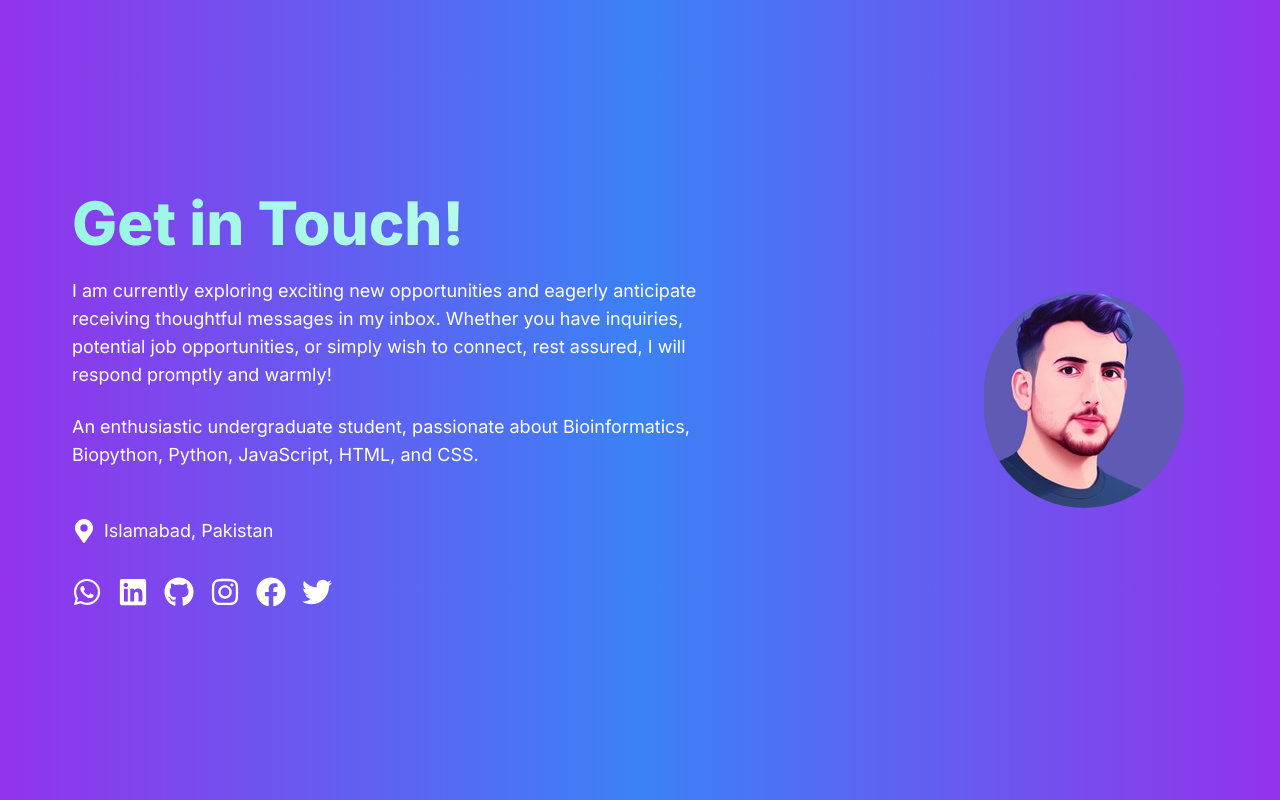
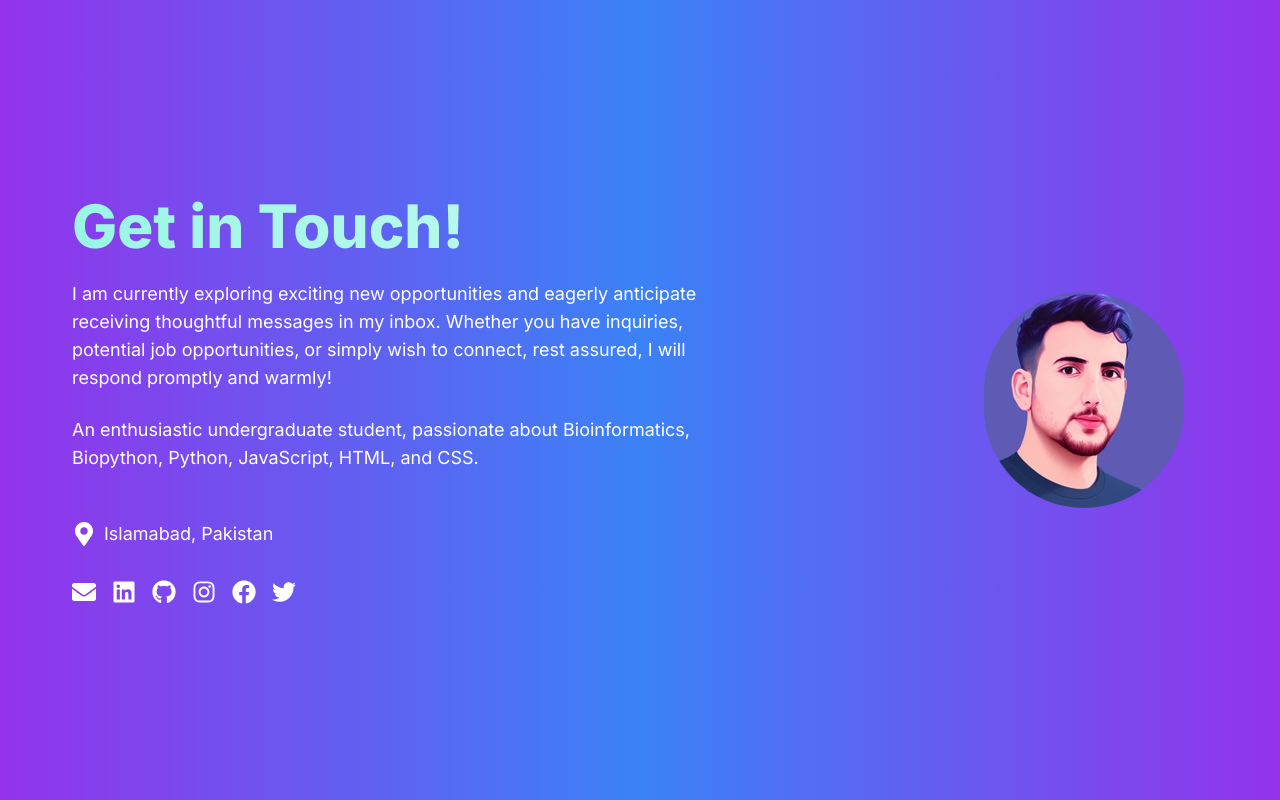
Before and after one commit to mubashir1837/next-portfolio, a Next.js app: page / in a window 1280 px wide. Shown: the part 8813-9613 px from the top of the page. Built offline with nearby package versions, Linux system fonts and the light colour scheme.

Commit message:
portfolio

```diff
--- a/app/components/Footer.jsx
+++ b/app/components/Footer.jsx
@@ -1,5 +1,5 @@
 import React from 'react';
-import { FaMapMarkerAlt, FaEnvelope, FaLinkedin, FaGithub, FaInstagram, FaFacebook, FaTwitter, FaWhatsapp } from 'react-icons/fa';
+import { FaMapMarkerAlt, FaEnvelope, FaLinkedin, FaGithub, FaInstagram, FaFacebook, FaTwitter } from 'react-icons/fa';
 import Image from 'next/image';
 
 const Footer = () => {
@@ -20,29 +20,29 @@ const Footer = () => {
             <FaMapMarkerAlt className="text-white text-2xl mr-2" />
             <span className="text-white text-lg">Islamabad, Pakistan</span>
           </div>
-          <div className="flex space-x-4 justify-center lg:justify-start size-max-0px">
-            <a href="mailto:your-email@example.com" className="text-white text-3xl">
-              <FaWhatsapp />
+          <div className="flex space-x-4 justify-center lg:justify-start size-max-0px sm:max-w-xl">
+            <a href="mailto:mubashirali1837@gmail.com" className="text-white text-2xl">
+              <FaEnvelope />
             </a>
-            <a href="https://www.linkedin.com/in/your-linkedin-profile" className="text-white text-3xl">
+            <a href="https://www.linkedin.com/in/your-linkedin-profile" className="text-white text-2xl">
               <FaLinkedin />
             </a>
-            <a href="https://github.com/your-github-username" className="text-white text-3xl">
+            <a href="https://github.com/your-github-username" className="text-white text-2xl">
               <FaGithub />
             </a>
-            <a href="https://www.instagram.com/your-instagram-profile" className="text-white text-3xl">
+            <a href="https://www.instagram.com/your-instagram-profile" className="text-white text-2xl">
               <FaInstagram />
             </a>
-            <a href="https://www.facebook.com/your-facebook-profile" className="text-white text-3xl">
+            <a href="https://www.facebook.com/your-facebook-profile" className="text-white text-2xl">
               <FaFacebook />
             </a>
-            <a href="https://twitter.com/your-twitter-profile" className="text-white text-3xl">
+            <a href="https://twitter.com/your-twitter-profile" className="text-white text-2xl">
               <FaTwitter />
             </a>
           </div>
         </div>
         <div className="mt-12 lg:mt-0">
-          <img src="/images/pro.jpg" alt="GitHub Profile Photo" className="w-200 h-200 rounded-full mr-6 sm:mx-sm" />
+          <img src="/images/pro.jpg" alt="GitHub Profile Photo" className="w-200 h-200 rounded-full mr-6 " />
         </div>
       </div>
     </section>
```
